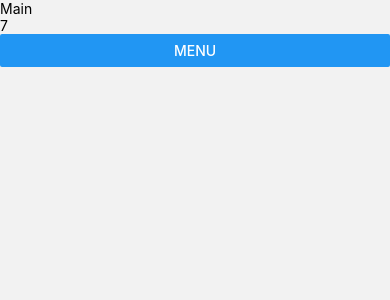
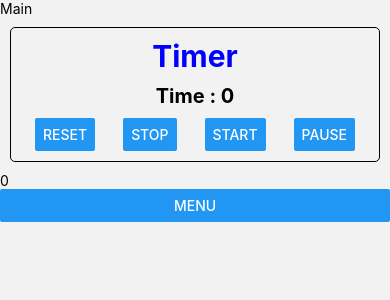
Before and after one commit to kimmainsain/RN_TESTING, a React Native app: screen / in a window 390 px wide. Shown: the top 300 px of the page. Built offline with nearby package versions, Linux system fonts and the light colour scheme.

Commit message:
🎨 Design : Add Timer component and TimerLayout styles

```diff
--- /dev/null
+++ b/src/components/Timer/Timer.tsx
@@ -0,0 +1,53 @@
+import React, { useEffect, useState } from "react";
+import { Text, View, Button, TouchableOpacity } from "react-native";
+import TimerLayout from "./timerLayout";
+
+const Timer = () => {
+	const [time, setTime] = useState<number>(0);
+
+	const resetTime = () => {
+		console.log("reset");
+	};
+
+	const stopTime = () => {
+		console.log("stop");
+	};
+
+	const startTime = () => {
+		console.log("start");
+	};
+
+	const pauseTime = () => {
+		console.log("pause");
+	};
+
+	useEffect(() => {
+		console.log(time);
+	}, [time]);
+
+	return (
+		<>
+			<View>
+				<View style={TimerLayout.timerWrap}>
+					<View style={TimerLayout.timerHeader}>
+						<Text style={TimerLayout.timerHeaderText}>Timer</Text>
+					</View>
+					<View style={TimerLayout.timerBody}>
+						<Text style={TimerLayout.timerBodyText}>Time</Text>
+						<Text style={TimerLayout.timerBodyText}> : </Text>
+						<Text style={TimerLayout.timerBodyText}>{time}</Text>
+					</View>
+					<View style={TimerLayout.timerButton}>
+						<Button title="Reset" onPress={resetTime} />
+						<Button title="Stop" onPress={stopTime} />
+						<Button title="Start" onPress={startTime} />
+						<Button title="Pause" onPress={pauseTime} />
+					</View>
+				</View>
+				<Text>{time}</Text>
+			</View>
+		</>
+	);
+};
+
+export default Timer;
--- /dev/null
+++ b/src/components/Timer/timerLayout.tsx
@@ -0,0 +1,39 @@
+import { StyleSheet } from "react-native";
+
+const timerLayout = StyleSheet.create({
+	timerWrap: {
+		borderWidth: 1,
+		borderColor: "black",
+		borderRadius: 5,
+		padding: 10,
+		margin: 10,
+	},
+	timerHeader: {
+		flexDirection: "row",
+		justifyContent: "center",
+		alignItems: "center",
+		marginBottom: 10,
+	},
+	timerHeaderText: {
+		fontSize: 30,
+		fontWeight: "bold",
+		color: "#0000FF",
+	},
+	timerBody: {
+		flexDirection: "row",
+		justifyContent: "center",
+		alignItems: "center",
+		marginBottom: 10,
+	},
+	timerBodyText: {
+		fontSize: 20,
+		fontWeight: "bold",
+	},
+	timerButton: {
+		flexDirection: "row",
+		justifyContent: "space-around",
+		alignItems: "center",
+	},
+});
+
+export default timerLayout;
--- a/src/screens/Main.tsx
+++ b/src/screens/Main.tsx
@@ -1,26 +1,14 @@
 import React, { useEffect, useState } from "react";
 import { Text, View, Button, TouchableOpacity } from "react-native";
+import Timer from "../components/Timer/Timer";
 
 import { CommonType } from "../types/NavigationType";
 const Main = ({ route, navigation }: CommonType.MainProps) => {
-
-	const [time, setTime] = useState<number>(0);
-
-	useEffect(() => {
-		const interval = setInterval(() => {
-			setTime((prev) => prev + 1);
-		}, 1000);
-
-		return () => {
-			clearInterval(interval);
-		};
-	}, []);
-
 	return (
 		<>
 			<View>
 				<Text>Main</Text>
-				<Text>{time}</Text>
+				<Timer />
 				<TouchableOpacity>
 					<Button title="Menu" onPress={() => navigation.navigate("Menu")} />
 				</TouchableOpacity>
--- a/src/screens/Menu.tsx
+++ b/src/screens/Menu.tsx
@@ -1,4 +1,4 @@
-import React from "react";
+import React, { useState, useEffect } from "react";
 import { Text, View, Button, TouchableOpacity } from "react-native";
 import { CommonType } from "../types/NavigationType";
 
```
